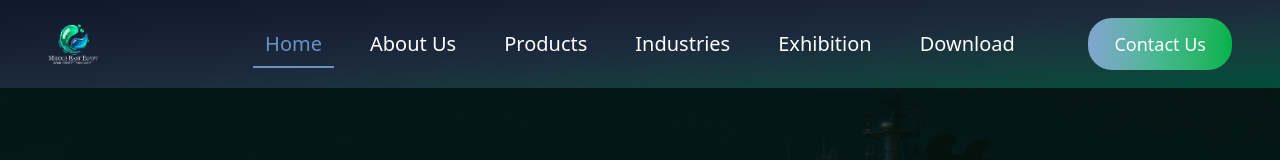
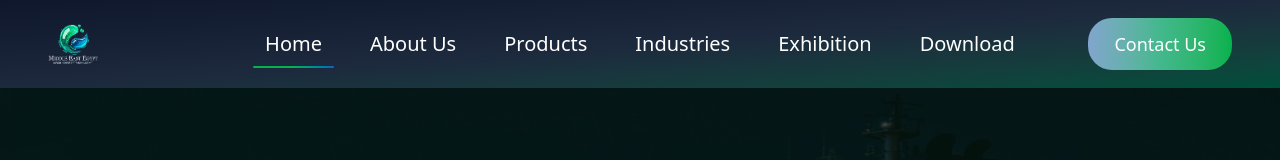
Before and after one commit to yassersalem74/Middle-East, a React (Vite) app: page / in a window 1280 px wide. Shown: the top 160 px of the page. Built offline with nearby package versions, Linux system fonts and the light colour scheme.

Commit message:
Fix/handle hover navbar

```diff
--- a/src/components/Navbar.jsx
+++ b/src/components/Navbar.jsx
@@ -2,15 +2,16 @@ import React from "react";
 import { NavLink } from "react-router-dom";
 
 export default function Navbar() {
+  // NavLink class with gradient underline
   const navItemClass = ({ isActive }) =>
-    `relative transition-colors duration-300 ${
-      isActive ? "text-[#6893C4]" : "text-white"
-    } hover:text-[#6893C4] after:content-[''] after:absolute after:left-0 after:-bottom-1 after:h-[2px] after:bg-[#6893C4] after:transition-all after:duration-300 ${
-      isActive ? "after:w-full" : "after:w-0 hover:after:w-full"
-    }`;
+    `relative transition-all duration-500 text-white
+     after:content-[''] after:absolute after:left-0 after:-bottom-1 after:h-[2px]
+     after:rounded-full after:bg-gradient-to-r after:from-[#05B24C] after:via-[#05B24C] after:to-[#1263be]
+     after:transition-all after:duration-500
+     ${isActive ? "after:w-full" : "after:w-0 hover:after:w-full"}`;
 
   return (
-    <nav className="navbar  bg-gradient-to-br from-slate-900 via-slate-800 to-emerald-900 px-4 py-4 sm:px-12  fixed top-0 left-0 right-0 z-50">
+    <nav className="navbar bg-gradient-to-br from-slate-900 via-slate-800 to-emerald-900 px-4 py-4 sm:px-12 fixed top-0 left-0 right-0 z-50">
       {/* ===== Left / Mobile ===== */}
       <div className="navbar-start">
         <div className="dropdown">
@@ -118,7 +119,7 @@ export default function Navbar() {
           to="/contact"
           className="relative p-[2px] rounded-3xl bg-gradient-to-r from-[#81A5CE] via-[#43B88D] to-[#05B24C] transition-all duration-300 hover:shadow-[0_0_12px_rgba(5,178,76,0.6)]"
         >
-          <span className="flex items-center justify-center px-6 py-2.5 rounded-3xl text-white font-medium text-lg bg-gradient-to-r from-[#81A5CE] via-[#43B88D] to-[#05B24C] transition-all duration-300 hover:bg-transparent">
+          <span className="flex items-center justify-center px-6 py-2.5 rounded-3xl text-white font-medium text-lg">
             Contact Us
           </span>
         </NavLink>
@@ -126,3 +127,7 @@ export default function Navbar() {
     </nav>
   );
 }
+
+
+
+// bg-gradient-to-r from-[#05B24C] via-[#044B9D] to-[#05B24C]
```
